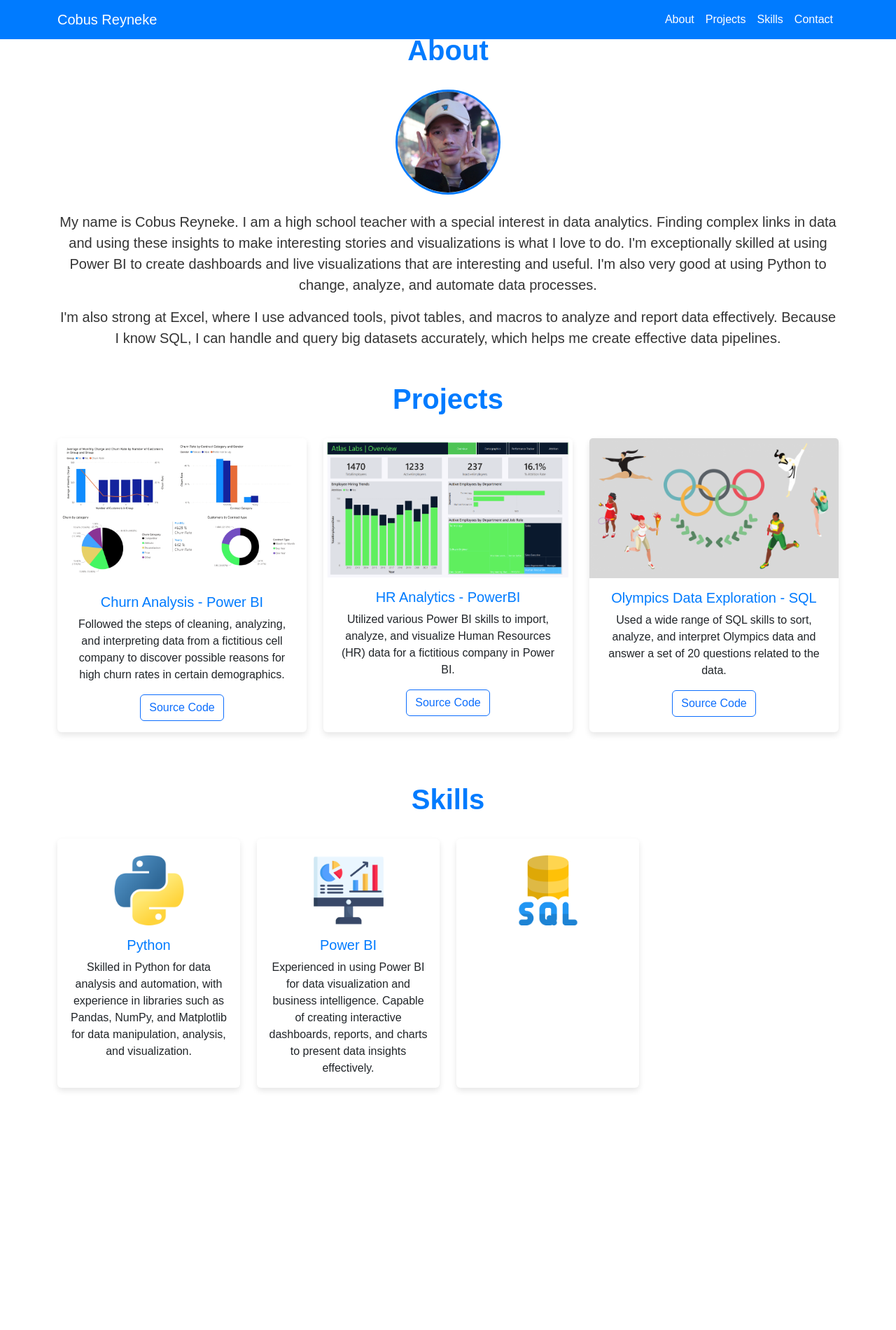
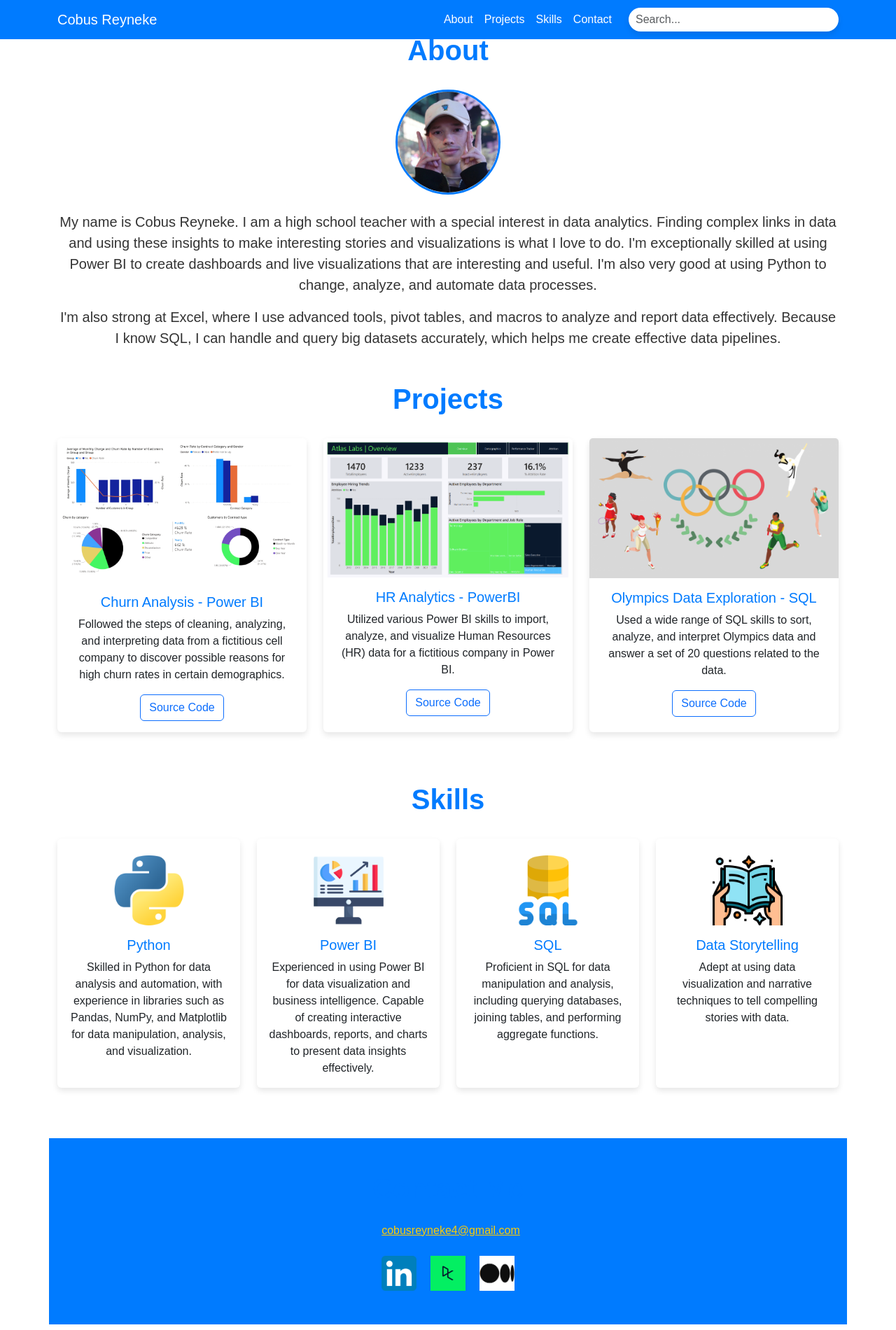
Before and after one commit to CReyneke/CReyneke.github.io, a plain HTML site: page index.html in a window 1280 px wide. Shown: the whole page at 70% size. Before the commit the page ends 1626 px from the top, so only its background shows below. Drawn offline with nearby package versions, Linux system fonts and the light colour scheme.

Commit message:
Update index.html

```diff
--- a/index.html
+++ b/index.html
@@ -25,6 +25,26 @@
 
         .nav-link:hover {
             color: #ffcc00 !important;
+        }
+
+        .search-bar {
+            width: 100%;
+            max-width: 300px;
+            margin-left: auto;
+        }
+
+        .search-bar input {
+            border: none;
+            border-radius: 20px;
+            padding: 5px 10px;
+            width: 100%;
+            box-shadow: 0 4px 8px rgba(0, 0, 0, 0.1);
+            transition: box-shadow 0.3s ease;
+        }
+
+        .search-bar input:focus {
+            outline: none;
+            box-shadow: 0 4px 12px rgba(0, 0, 0, 0.2);
         }
 
         .section-title {
@@ -75,6 +95,17 @@
             width: 100%;
             height: auto;
         }
+
+        @media (max-width: 767px) {
+            .search-bar {
+                width: 100%;
+                max-width: none;
+            }
+
+            .card-text {
+                font-size: 0.9rem;
+            }
+        }
     </style>
 </head>
 
@@ -101,6 +132,9 @@
                         <a class="nav-link" href="#contact">Contact</a>
                     </li>
                 </ul>
+                <div class="search-bar ms-3">
+                    <input type="text" class="form-control" placeholder="Search...">
+                </div>
             </div>
         </div>
     </nav>
@@ -183,4 +217,46 @@
             <div class="col-md-3 mb-4">
                 <div class="card h-100 text-center">
                     <img src="images/skills/3.png" alt="Skill 3 Icon" class="card-img-top mx-auto mt-4" style="width: 100px; height: 100px;">
-                    <div class="
+                    <div class="card-body">
+                        <h5 class="card-title">SQL</h5>
+                        <p class="card-text">Proficient in SQL for data manipulation and analysis, including querying databases, joining tables, and performing aggregate functions.</p>
+                    </div>
+                </div>
+            </div>
+            <div class="col-md-3 mb-4">
+                <div class="card h-100 text-center">
+                    <img src="images/skills/4.png" alt="Skill 4 Icon" class="card-img-top mx-auto mt-4" style="width: 100px; height: 100px;">
+                    <div class="card-body">
+                        <h5 class="card-title">Data Storytelling</h5>
+                        <p class="card-text">Adept at using data visualization and narrative techniques to tell compelling stories with data.</p>
+                    </div>
+                </div>
+            </div>
+        </div>
+    </section>
+
+    <!-- Contact Me Section -->
+    <section id="contact" class="container my-5 py-5 text-center contact-section">
+        <h2 class="section-title mb-4">Contact Me</h2>
+        <div class="text-center mb-4">
+            <i class="bi bi-envelope-fill me-2"></i>
+            <a href="mailto:cobusreyneke4@gmail.com">cobusreyneke4@gmail.com</a>
+        </div>
+        <div class="d-flex justify-content-center">
+            <a href="https://www.linkedin.com/in/cobusreyneke/" target="_blank" class="social-icon">
+                <img src="icons/linkedin.png" alt="LinkedIn">
+            </a>
+            <a href="https://www.datacamp.com/portfolio/cobusreyneke4" target="_blank" class="social-icon">
+                <img src="icons/datacamp.png" alt="DataCamp">
+            </a>
+            <a href="https://medium.com/@cobusreyneke4" target="_blank" class="social-icon">
+                <img src="icons/medium.png" alt="Medium">
+            </a>
+        </div>
+    </section>
+
+    <!-- Bootstrap JS -->
+    <script src="https://cdn.jsdelivr.net/npm/bootstrap@5.3.0/dist/js/bootstrap.bundle.min.js"></script>
+</body>
+
+</html>
```
